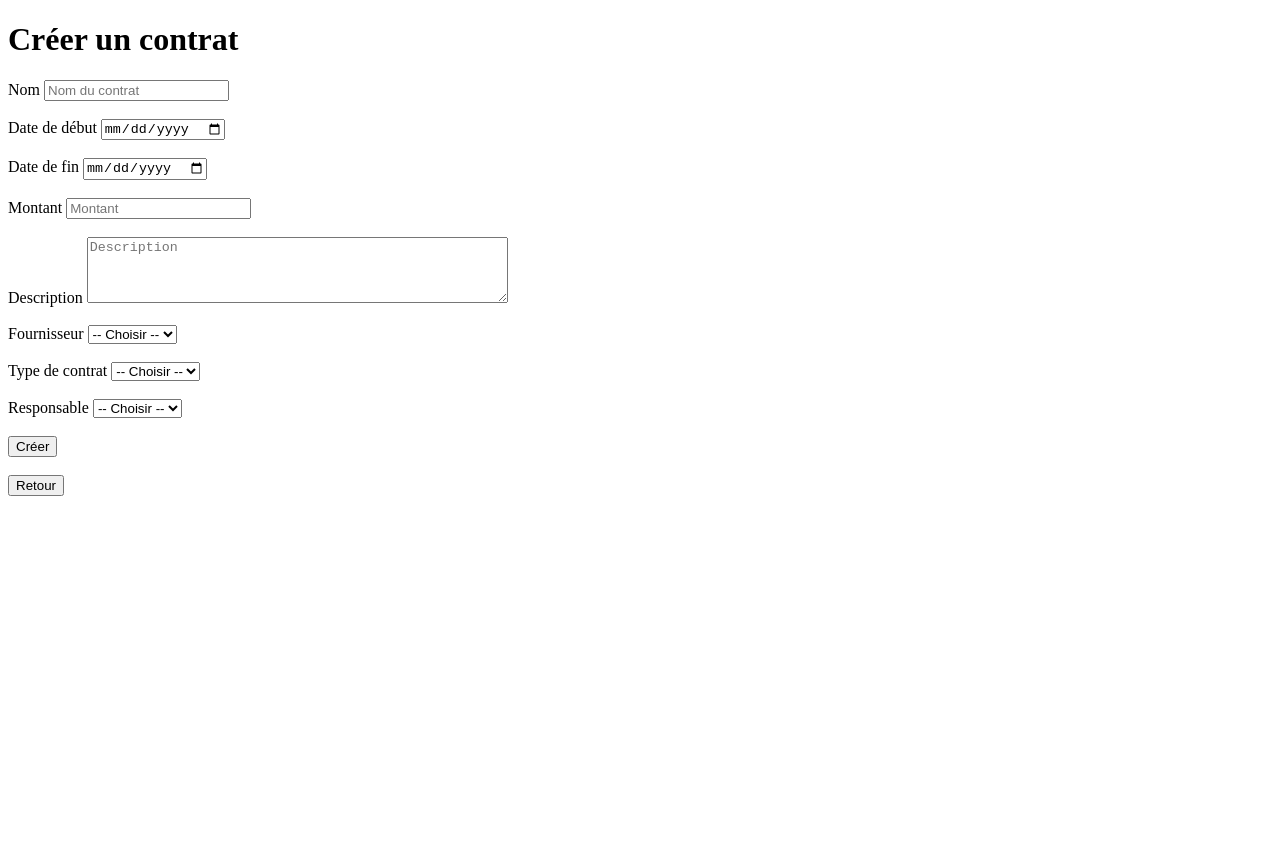
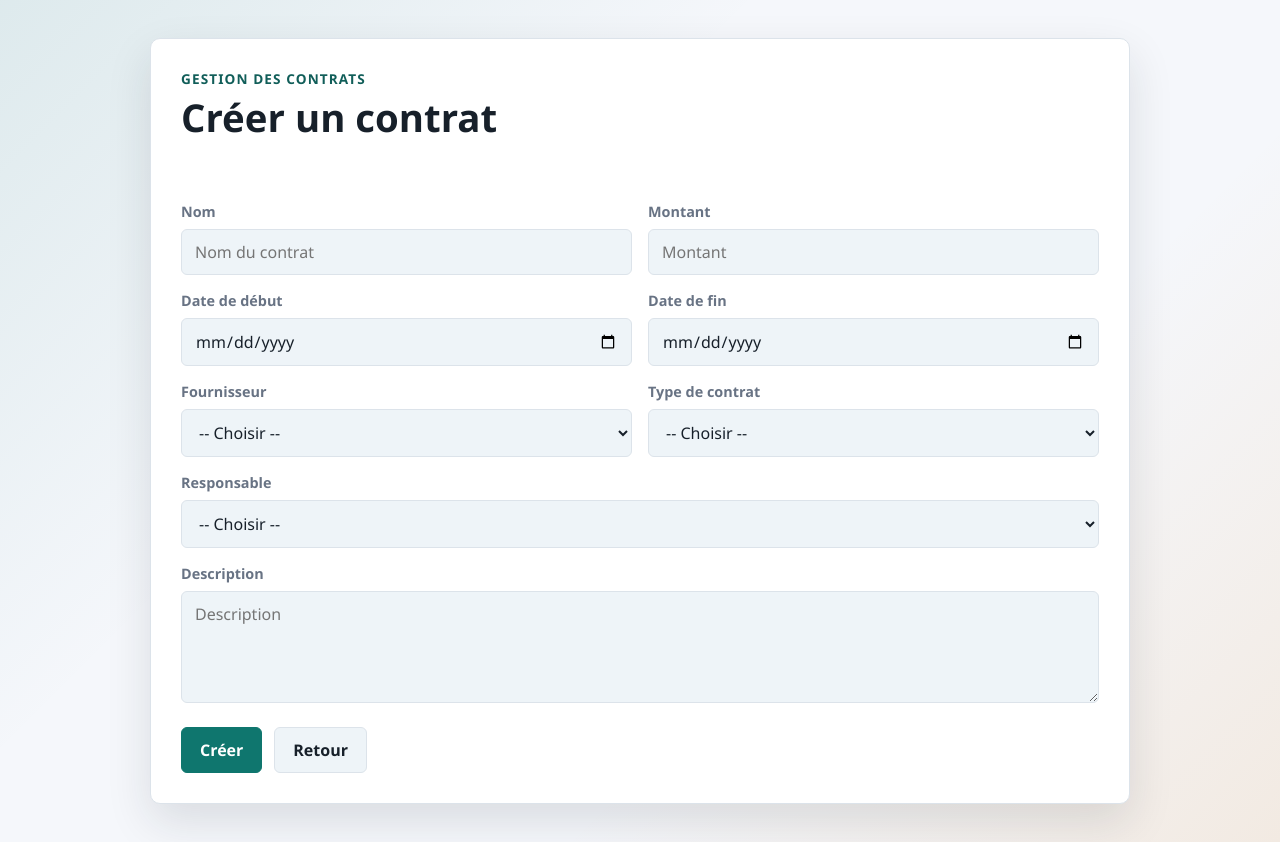
Before and after one commit to aajlil/gestion-contrats, a website: page public/creer_contrat.html in a window 1280 px wide. Before the commit the page ends 800 px from the top, so only its background shows below. Drawn offline with Linux system fonts and the light colour scheme; no server answers.

Commit message:
Ajout du CSS de la page de creation de contrat

```diff
--- /dev/null
+++ b/public/creer_contrat.css
@@ -0,0 +1,202 @@
+/*VARIABLES*/
+:root {
+    --bg: #f5f7fb;
+    --surface: #ffffff;
+    --surface-soft: #eef4f8;
+    --text: #17202a;
+    --muted: #687384;
+    --line: #dce3ea;
+    --primary: #0f766e;
+    --primary-dark: #115e59;
+    --danger: #b42318;
+    --shadow: 0 18px 45px rgba(23, 32, 42, 0.12);
+}
+
+/*PARAMETRES GENERAUX*/
+* {
+    box-sizing: border-box;
+}
+
+/*CORPS DE LA PAGE*/
+body {
+    margin: 0;
+    min-height: 100vh;
+    font-family: "Segoe UI", Tahoma, sans-serif;
+    color: var(--text);
+    background:
+            linear-gradient(135deg, rgba(15, 118, 110, 0.10), transparent 36%),
+            linear-gradient(315deg, rgba(217, 119, 6, 0.10), transparent 34%),
+            var(--bg);
+}
+
+/*CONTENEUR PRINCIPAL*/
+.page-container {
+    width: min(980px, calc(100% - 36px));
+    margin: 0 auto;
+    padding: 38px 0;
+}
+
+/*CARTE DU FORMULAIRE*/
+.form-card {
+    background: var(--surface);
+    border: 1px solid var(--line);
+    border-radius: 10px;
+    box-shadow: var(--shadow);
+    padding: 30px;
+}
+
+/*ENTETE DU FORMULAIRE*/
+.form-header {
+    margin-bottom: 24px;
+}
+
+/*LABEL AU-DESSUS DU TITRE*/
+.form-label {
+    margin: 0 0 8px;
+    color: var(--primary-dark);
+    font-size: 0.85rem;
+    font-weight: 800;
+    text-transform: uppercase;
+    letter-spacing: 0.08em;
+}
+
+/*TITRE*/
+h1 {
+    margin: 0;
+    font-size: clamp(1.8rem, 3vw, 2.4rem);
+    line-height: 1.1;
+}
+
+/*MESSAGE*/
+#message {
+    min-height: 22px;
+    margin: 0 0 18px;
+    color: var(--primary-dark);
+    font-weight: 800;
+}
+
+/*GRILLE DU FORMULAIRE*/
+.form-grid {
+    display: grid;
+    grid-template-columns: 1fr 1fr;
+    gap: 16px;
+}
+
+/*GROUPE DE CHAMP*/
+.form-group {
+    display: flex;
+    flex-direction: column;
+    gap: 8px;
+}
+
+/*CHAMP LARGE*/
+.form-large {
+    grid-column: 1 / -1;
+}
+
+/*LABELS*/
+label {
+    color: var(--muted);
+    font-size: 0.9rem;
+    font-weight: 800;
+}
+
+/*CHAMPS*/
+input,
+select,
+textarea {
+    width: 100%;
+    min-height: 44px;
+    padding: 11px 13px;
+    border: 1px solid var(--line);
+    border-radius: 6px;
+    background: var(--surface-soft);
+    color: var(--text);
+    font: inherit;
+    outline: none;
+    transition: border 0.16s ease, box-shadow 0.16s ease, background 0.16s ease;
+}
+
+/*ZONE DE TEXTE*/
+textarea {
+    min-height: 110px;
+    resize: vertical;
+}
+
+/*CHAMPS AU FOCUS*/
+input:focus,
+select:focus,
+textarea:focus {
+    border-color: var(--primary);
+    background: #ffffff;
+    box-shadow: 0 0 0 4px rgba(15, 118, 110, 0.12);
+}
+
+/*BOUTONS*/
+.form-actions {
+    display: flex;
+    gap: 12px;
+    margin-top: 24px;
+}
+
+/*BOUTON PRINCIPAL*/
+button {
+    min-height: 44px;
+    padding: 11px 18px;
+    border: 1px solid var(--primary);
+    border-radius: 6px;
+    background: var(--primary);
+    color: #ffffff;
+    font: inherit;
+    font-weight: 800;
+    cursor: pointer;
+    transition: transform 0.16s ease, box-shadow 0.16s ease, background 0.16s ease;
+}
+
+button:hover {
+    transform: translateY(-1px);
+    box-shadow: 0 10px 22px rgba(23, 32, 42, 0.14);
+    background: var(--primary-dark);
+}
+
+button:active {
+    transform: translateY(0);
+}
+
+/*BOUTON SECONDAIRE*/
+.btn-secondary {
+    border-color: var(--line);
+    background: var(--surface-soft);
+    color: var(--text);
+}
+
+.btn-secondary:hover {
+    background: #ffffff;
+}
+
+/*RESPONSIVE TABLETTE*/
+@media (max-width: 760px) {
+    .form-grid {
+        grid-template-columns: 1fr;
+    }
+
+    .form-actions {
+        flex-direction: column;
+    }
+}
+
+/*RESPONSIVE MOBILE*/
+@media (max-width: 520px) {
+    .page-container {
+        width: min(100% - 18px, 980px);
+        padding: 18px 0;
+    }
+
+    .form-card {
+        padding: 22px;
+    }
+
+    button {
+        width: 100%;
+    }
+}
--- a/public/creer_contrat.html
+++ b/public/creer_contrat.html
@@ -3,55 +3,75 @@
 <head>
     <meta charset="UTF-8">
     <title>Créer un contrat</title>
+    <link rel="stylesheet" href="/creer_contrat.css">
 </head>
 <body>
 
+<div class="page-container">
+
+    <div class="form-card">
+        <div class="form-header">
+            <p class="form-label">Gestion des contrats</p>
             <h1>Créer un contrat</h1>
+        </div>
 
         <p id="message"></p>
 
+        <div class="form-grid">
+            <div class="form-group">
                 <label>Nom</label>
                 <input id="nom" placeholder="Nom du contrat" required>
-<br><br>
+            </div>
 
+            <div class="form-group">
+                <label>Montant</label>
+                <input id="montant" type="number" placeholder="Montant">
+            </div>
+
+            <div class="form-group">
                 <label>Date de début</label>
                 <input id="date_debut" type="date">
-<br><br>
+            </div>
 
+            <div class="form-group">
                 <label>Date de fin</label>
                 <input id="date_fin" type="date">
-<br><br>
+            </div>
 
-<label>Montant</label>
-<input id="montant" type="number" placeholder="Montant">
-<br><br>
-
-<label>Description</label>
-<textarea id="description" placeholder="Description" rows="4" cols="50"></textarea>
-<br><br>
-
+            <div class="form-group">
                 <label>Fournisseur</label>
                 <select id="fournisseur_id">
                     <option value="">-- Choisir --</option>
                 </select>
-<br><br>
+            </div>
 
+            <div class="form-group">
                 <label>Type de contrat</label>
                 <select id="type_id">
                     <option value="">-- Choisir --</option>
                 </select>
-<br><br>
+            </div>
 
+            <div class="form-group form-large">
                 <label>Responsable</label>
                 <select id="responsable_id">
                     <option value="">-- Choisir --</option>
                 </select>
-<br><br>
+            </div>
 
+            <div class="form-group form-large">
+                <label>Description</label>
+                <textarea id="description" placeholder="Description" rows="4"></textarea>
+            </div>
+        </div>
+
+        <div class="form-actions">
             <button id="btnCreerContrat">Créer</button>
-<br><br>
+            <button class="btn-secondary" onclick="window.location.href='/dashboard_admin.html'">Retour</button>
+        </div>
+    </div>
 
-<button onclick="window.location.href='/dashboard_admin.html'">Retour</button>
+</div>
 
 <script src="/creer_contrat.js"></script>
 
```
Lines whose indentation alone changed are shown as unchanged.
